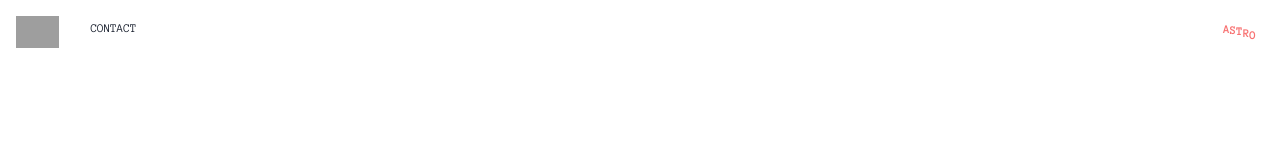
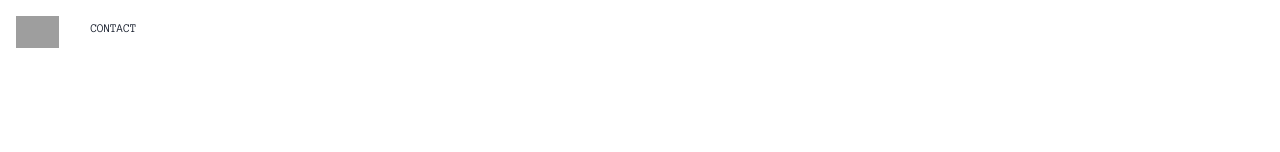
Before and after one commit to yobright/bright-tech, a React (Create React App) app: page / in a window 1280 px wide. Shown: the top 152 px of the page. Built offline with nearby package versions, Linux system fonts and the light colour scheme; grey boxes are pictures that could not be loaded.

Commit message:
update header

```diff
--- a/src/components/Header.js
+++ b/src/components/Header.js
@@ -1,6 +1,4 @@
-import { Fragment } from "react";
-import { Disclosure, Menu } from "@headlessui/react";
-import AstroText from "./AstroText/AstroText";
+import { Disclosure } from "@headlessui/react";
 import { Link } from "react-router-dom";
 
 const navigation = [{ name: "Contact", href: "/contact", current: false }];
@@ -55,17 +53,7 @@ export default function Header() {
                   </div>
                 </div>
               </div>
-              <div className="absolute inset-y-0 right-0 flex items-center pr-2 sm:static sm:inset-auto sm:ml-6 sm:pr-0">
-                {/* Profile dropdown */}
-                <Menu as="div" className="ml-3 relative">
-                  <Link
-                    to="/astro"
-                    className="hover:bg-gray-200 hover:text-gray-900 flex px-2 py-1 rounded-md focus:outline-none cursor"
-                  >
-                    <AstroText />
-                  </Link>
-                </Menu>
-              </div>
+
             </div>
           </div>
         </>
--- a/src/pages/Contact.js
+++ b/src/pages/Contact.js
@@ -31,6 +31,7 @@ function Contact() {
             Abidjan, Côte d'Ivoire <br />
             (225) 07-897-381-86
             <br />
+
           </p>
         </div>
       </ScrollAnimation>
--- a/src/pages/Home.js
+++ b/src/pages/Home.js
@@ -2,7 +2,6 @@ import React from 'react'
 import AstroCard from '../components/AstroText/AstroCard';
 import Clickable from '../components/Clickable';
 import HomeCta from '../components/CTA/HomeCta';
-import Form from '../components/Form/Form';
 import Hero from '../components/Hero'
 import Skills from '../components/Skills'
 function Home() {
@@ -17,8 +16,7 @@ function Home() {
         picture="bg-[url('https://astrostorebucket.s3.eu-west-3.amazonaws.com/brighttech/logo-black-bg.png')] bg-center h-80"
         title="Astro"
         description="Astro est un détaillant de mode en ligne basé à Abidjan. Spécialisée dans les vêtements, les accessoires, les chaussures et produit de beauté. Une expérience plus optimisée et un catalogue plus varié en un clic sans besoin de se déplacer !"
-        linkTo="/astro"
-        linkContent="En savoir plus"
+
       />
       <AstroCard
         cardOrientation="lg:grid-cols-2"
@@ -35,7 +33,6 @@ function Home() {
         linkExtContent="Voir le site"
       />
       <HomeCta />
-      <Form />
     </div>
   );
 }
```
